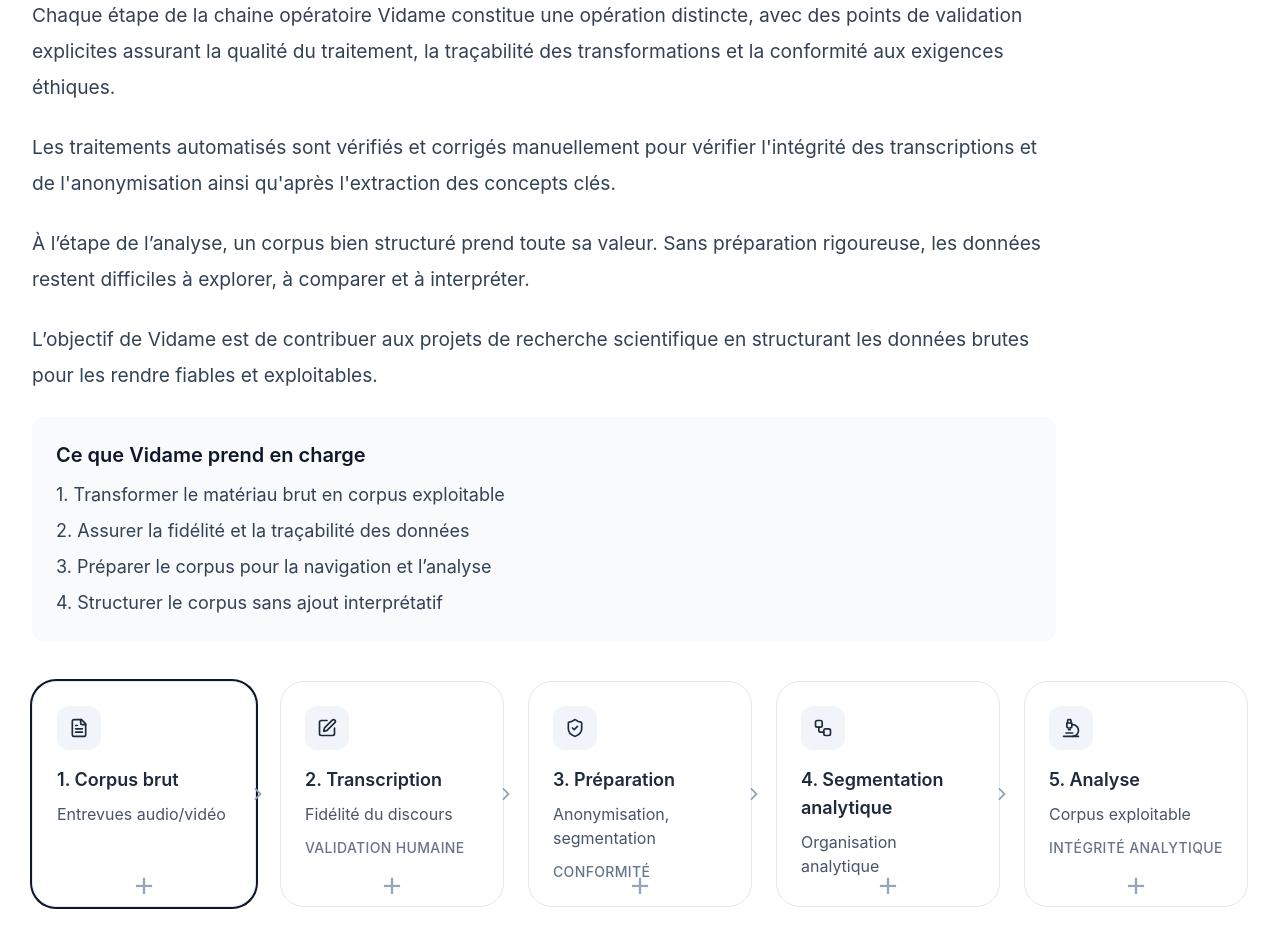
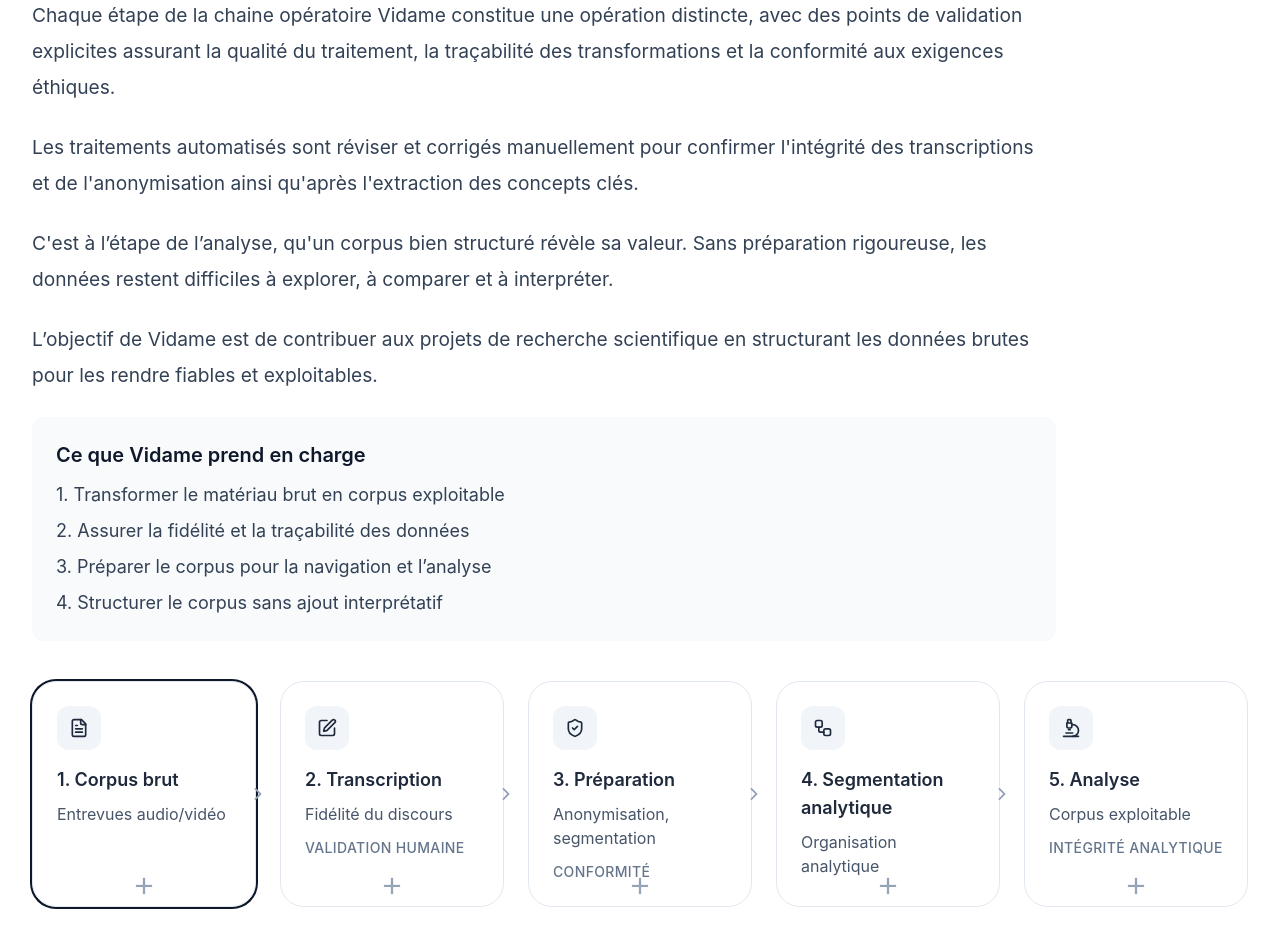
Before and after one commit to momopro21/vidame-recherche, a React (Vite) app: page / in a window 1280 px wide. Shown: the part 1580-2506 px from the top of the page. Built offline with nearby package versions, Linux system fonts and the light colour scheme; the HTML template or start-up script is replaced by a standard one.

Commit message:
Update App.tsx

```diff
--- a/src/App.tsx
+++ b/src/App.tsx
@@ -618,13 +618,13 @@ function Accueil({setPage,lang,}: {setPage: (page: string) => void;lang: "fr" |
 
               <p className="text-[1.15rem] leading-9 text-slate-700 md:text-[1.2rem] md:leading-9">
                 {lang === "fr"
-                  ? "Les traitements automatisés sont vérifiés et corrigés manuellement pour vérifier l'intégrité des transcriptions et de l'anonymisation ainsi qu'après l'extraction des concepts clés."
+                  ? "Les traitements automatisés sont réviser et corrigés manuellement pour confirmer l'intégrité des transcriptions et de l'anonymisation ainsi qu'après l'extraction des concepts clés."
                   : "Automated processing is reviewed manually by human intervention at critical moments."}
               </p>
 
               <p className="text-[1.15rem] leading-9 text-slate-700 md:text-[1.2rem] md:leading-9">
                 {lang === "fr"
-                  ? "À l’étape de l’analyse, un corpus bien structuré prend toute sa valeur. Sans préparation rigoureuse, les données restent difficiles à explorer, à comparer et à interpréter."
+                  ? "C'est à l’étape de l’analyse, qu'un corpus bien structuré révèle sa valeur. Sans préparation rigoureuse, les données restent difficiles à explorer, à comparer et à interpréter."
                   : "At the analysis stage, a well-structured corpus reveals its full value. Without rigorous preparation, data remains difficult to explore, compare, and interpret."}
               </p>
 
```
